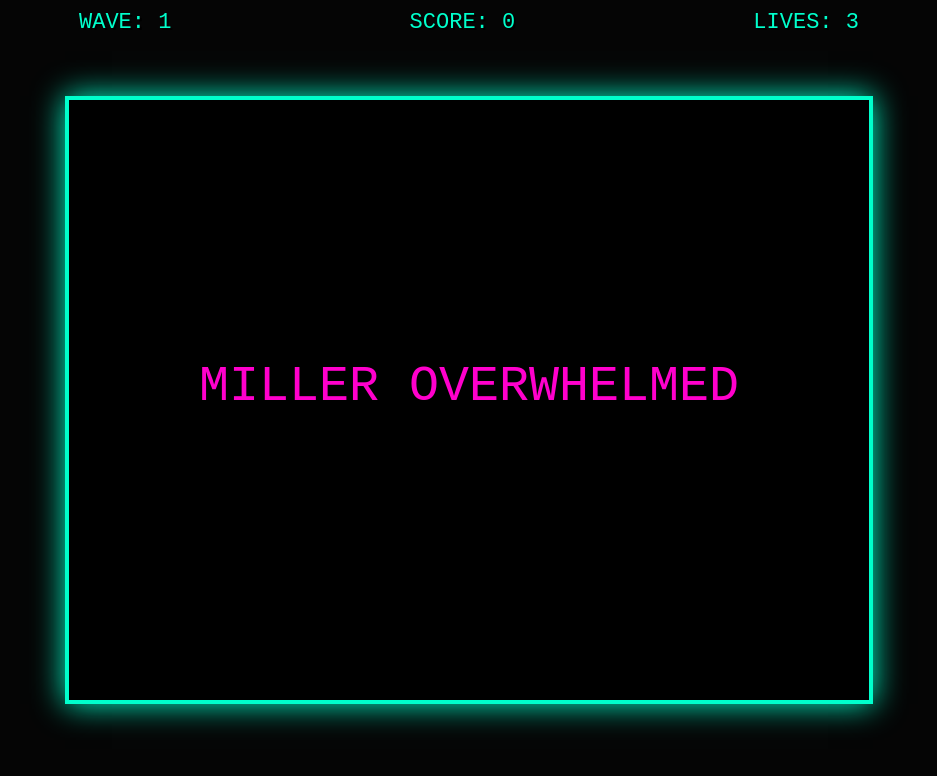
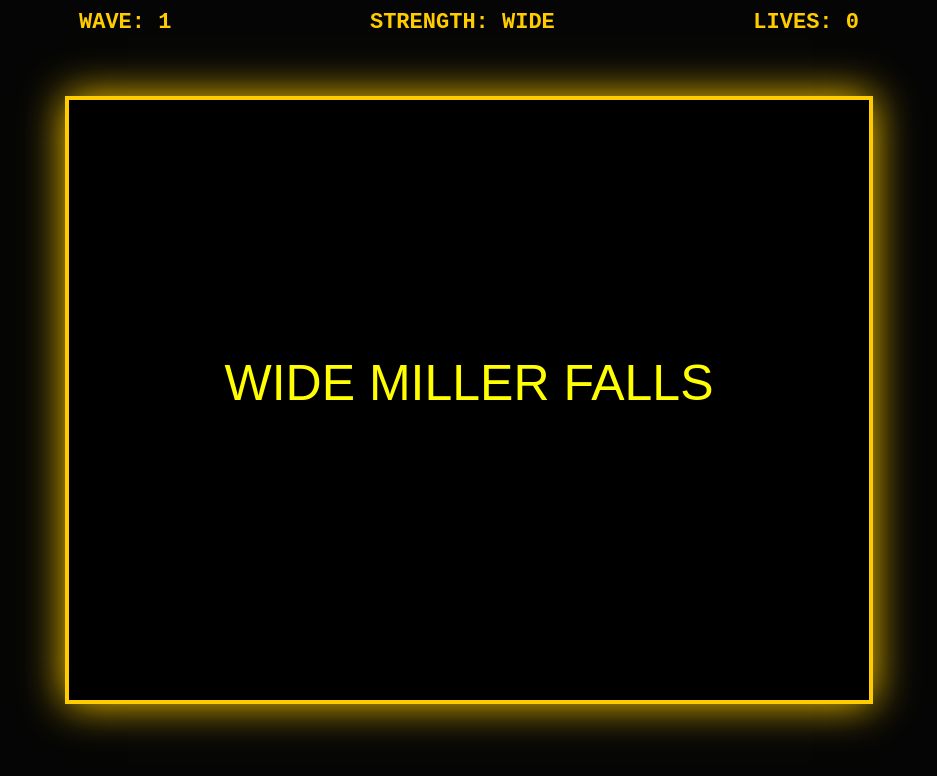
Before and after one commit to dqhb/quickdraw, a plain HTML site: page index.html in a window 1280 px wide. Shown: the whole page, without its empty margins (171-1108 px from the left). Drawn offline with Linux system fonts and the light colour scheme.

Commit message:
Update index.html

```diff
--- a/index.html
+++ b/index.html
@@ -4,16 +4,16 @@
     <meta charset="UTF-8">
     <title>miller madness</title>
     <style>
-        body { margin: 0; background: #050505; color: #00ffcc; font-family: 'Courier New', monospace; overflow: hidden; display: flex; justify-content: center; align-items: center; height: 100vh; }
-        canvas { background: #000; border: 4px solid #00ffcc; box-shadow: 0 0 30px #00ffcc; }
-        #ui { position: absolute; top: 10px; width: 780px; display: flex; justify-content: space-between; font-size: 22px; text-shadow: 2px 2px #000; pointer-events: none; }
+        body { margin: 0; background: #050505; color: #ffcc00; font-family: 'Courier New', monospace; overflow: hidden; display: flex; justify-content: center; align-items: center; height: 100vh; }
+        canvas { background: #000; border: 4px solid #ffcc00; box-shadow: 0 0 40px #ffcc00; }
+        #ui { position: absolute; top: 10px; width: 780px; display: flex; justify-content: space-between; font-size: 22px; font-weight: bold; pointer-events: none; }
     </style>
 </head>
 <body>
 
     <div id="ui">
         <div>WAVE: <span id="wave">1</span></div>
-        <div>SCORE: <span id="score">0</span></div>
+        <div>STRENGTH: WIDE</div>
         <div>LIVES: <span id="lives">3</span></div>
     </div>
     <canvas id="gameCanvas"></canvas>
@@ -24,26 +24,26 @@
         canvas.width = 800;
         canvas.height = 600;
 
-        // Assets
         const millerImg = new Image();
         millerImg.src = 'miller.png';
 
-        // Game State
         let score = 0, lives = 3, wave = 1, gameActive = true;
-        let enemySpeed = 2, dogFireRate = 0.005;
+        let enemySpeed = 2, dogFireRate = 0.006;
+        let isSuper = false;
 
-        const player = { x: 375, y: 530, w: 60, h: 60, speed: 9 };
+        // MILLER IS NOW WIDER (w: 120 instead of 60)
+        const player = { x: 340, y: 520, w: 120, h: 65, speed: 7 };
         const bullets = [], enemyBullets = [], dogs = [];
         const keys = {};
 
         function spawnWave() {
             dogs.length = 0;
             for (let r = 0; r < 4; r++) {
-                for (let c = 0; c < 10; c++) {
+                for (let c = 0; c < 8; c++) {
                     dogs.push({
-                        x: 80 + c * 65,
+                        x: 100 + c * 80,
                         y: 50 + r * 50,
-                        w: 40, h: 30,
+                        w: 50, h: 35,
                         alive: true,
                         type: r === 0 ? 'alpha' : 'grunt',
                         charging: false
@@ -53,7 +53,15 @@
             document.getElementById('wave').innerText = wave;
         }
 
-        window.addEventListener('keydown', e => keys[e.code] = true);
+        window.addEventListener('keydown', e => {
+            keys[e.code] = true;
+            // Super Move: Shift to go MEGA WIDE
+            if (e.code === 'ShiftLeft' && !isSuper) {
+                isSuper = true;
+                player.w = 250;
+                setTimeout(() => { player.w = 120; isSuper = false; }, 500);
+            }
+        });
         window.addEventListener('keyup', e => keys[e.code] = false);
 
         let dogDir = 1;
@@ -62,96 +70,81 @@
         function update() {
             if (!gameActive) return;
 
-            // 1. Miller Movement
             if (keys['KeyA'] && player.x > 0) player.x -= player.speed;
             if (keys['KeyD'] && player.x < canvas.width - player.w) player.x += player.speed;
 
-            // 2. Miller Firing (Faces shooting small faces)
             if (fireCD > 0) fireCD--;
             if (keys['Space'] && fireCD === 0) {
-                bullets.push({ x: player.x + 20, y: player.y, w: 20, h: 20 });
-                fireCD = 12;
+                // WIDE BULLETS
+                bullets.push({ x: player.x + (player.w/2) - 25, y: player.y, w: 50, h: 30 });
+                fireCD = 10;
             }
 
             bullets.forEach((b, i) => {
-                b.y -= 12;
+                b.y -= 14;
                 if (b.y < 0) bullets.splice(i, 1);
             });
 
-            // 3. Dog AI & Attack Patterns
             let shiftDown = false;
             dogs.forEach(d => {
                 if (!d.alive) return;
 
-                // Horizontal Move
                 if (!d.charging) {
                     d.x += dogDir * enemySpeed;
                     if (d.x > canvas.width - d.w || d.x < 0) shiftDown = true;
                 } else {
-                    d.y += 8; // THE ZOOMIES attack
-                    if (d.y > canvas.height) d.alive = false; // Dog ran away
+                    d.y += 10;
+                    if (d.y > canvas.height) d.alive = false;
                 }
 
-                // Attack Logic
                 const chance = Math.random();
                 if (chance < dogFireRate) {
-                    if (d.type === 'alpha') {
-                        // Spread Shot
-                        for(let i=-1; i<=1; i++) enemyBullets.push({ x: d.x+15, y: d.y+30, vx: i*2, vy: 5, t: "BARK!" });
+                    enemyBullets.push({ x: d.x+20, y: d.y+30, vx: 0, vy: 6, t: "WOOF!" });
+                }
+                if (chance < 0.0007) d.charging = true;
+
+                // Collision with Wide Miller
+                if (d.x < player.x + player.w && d.x + d.w > player.x && d.y < player.y + player.h && d.y + d.h > player.y) {
+                    if (isSuper) {
+                        d.alive = false; // Crush them if super
                     } else {
-                        // Standard Bark
-                        enemyBullets.push({ x: d.x+15, y: d.y+30, vx: 0, vy: 5, t: "woof" });
+                        lives--;
+                        document.getElementById('lives').innerText = lives;
+                        d.alive = false;
+                        if (lives <= 0) gameActive = false;
                     }
-                }
-
-                // Rare Charge Attack
-                if (chance < 0.0005) d.charging = true;
-
-                // Collision with Miller
-                if (d.x < player.x + player.w && d.x + d.w > player.x && d.y < player.y + player.h && d.y + d.h > player.y) {
-                    lives = 0; gameActive = false;
                 }
             });
 
             if (shiftDown) {
                 dogDir *= -1;
-                dogs.forEach(d => { if(!d.charging) d.y += 15; });
+                dogs.forEach(d => { if(!d.charging) d.y += 20; });
             }
 
-            // 4. Enemy Projectile Logic
-            for (let i = enemyBullets.length - 1; i >= 0; i--) {
-                let eb = enemyBullets[i];
-                eb.x += eb.vx;
+            enemyBullets.forEach((eb, i) => {
                 eb.y += eb.vy;
+                if (eb.y > canvas.height) enemyBullets.splice(i, 1);
 
-                if (eb.y > canvas.height) { enemyBullets.splice(i, 1); continue; }
-
-                // Hit Miller
-                if (eb.x > player.x && eb.x < player.x + player.w && eb.y > player.y && eb.y < player.y + player.h) {
+                if (!isSuper && eb.x > player.x && eb.x < player.x + player.w && eb.y > player.y && eb.y < player.y + player.h) {
                     enemyBullets.splice(i, 1);
                     lives--;
                     document.getElementById('lives').innerText = lives;
                     if (lives <= 0) gameActive = false;
                 }
-            }
+            });
 
-            // 5. Collision: Miller Bullet vs Dog
             bullets.forEach((b, bi) => {
                 dogs.forEach((d, di) => {
                     if (d.alive && b.x < d.x + d.w && b.x + b.w > d.x && b.y < d.y + d.h && b.y + b.h > d.y) {
                         d.alive = false;
                         bullets.splice(bi, 1);
-                        score += d.type === 'alpha' ? 500 : 100;
-                        document.getElementById('score').innerText = score;
                     }
                 });
             });
 
-            // 6. Next Wave Logic
             if (dogs.every(d => !d.alive)) {
                 wave++;
-                enemySpeed += 0.8;
-                dogFireRate += 0.002;
+                enemySpeed += 1;
                 spawnWave();
             }
         }
@@ -161,31 +154,29 @@
             ctx.fillRect(0, 0, canvas.width, canvas.height);
 
             if (!gameActive) {
-                ctx.fillStyle = "#ff00cc";
-                ctx.font = "50px Courier New";
+                ctx.fillStyle = "yellow";
+                ctx.font = "50px Arial";
                 ctx.textAlign = "center";
-                ctx.fillText("MILLER OVERWHELMED", canvas.width/2, canvas.height/2);
+                ctx.fillText("WIDE MILLER FALLS", canvas.width/2, 300);
                 return;
             }
 
-            // Draw Player Miller
+            // Draw Wide Miller
+            if (isSuper) ctx.globalAlpha = 0.6;
             ctx.drawImage(millerImg, player.x, player.y, player.w, player.h);
+            ctx.globalAlpha = 1.0;
 
-            // Draw Bullet Miller Faces
+            // Draw Wide Bullets
             bullets.forEach(b => ctx.drawImage(millerImg, b.x, b.y, b.w, b.h));
 
             // Draw Dogs
             dogs.forEach(d => {
                 if (!d.alive) return;
-                ctx.fillStyle = d.type === 'alpha' ? "#ff0000" : "#8B4513";
+                ctx.fillStyle = "#8B4513";
                 ctx.fillRect(d.x, d.y, d.w, d.h);
-                ctx.fillStyle = "white"; // Eyes
-                ctx.fillRect(d.x+5, d.y+5, 5, 5); ctx.fillRect(d.x+d.w-10, d.y+5, 5, 5);
             });
 
-            // Draw Barks
-            ctx.fillStyle = "#00ffcc";
-            ctx.font = "bold 14px Arial";
+            ctx.fillStyle = "white";
             enemyBullets.forEach(eb => ctx.fillText(eb.t, eb.x, eb.y));
 
             requestAnimationFrame(() => { update(); draw(); });
```
